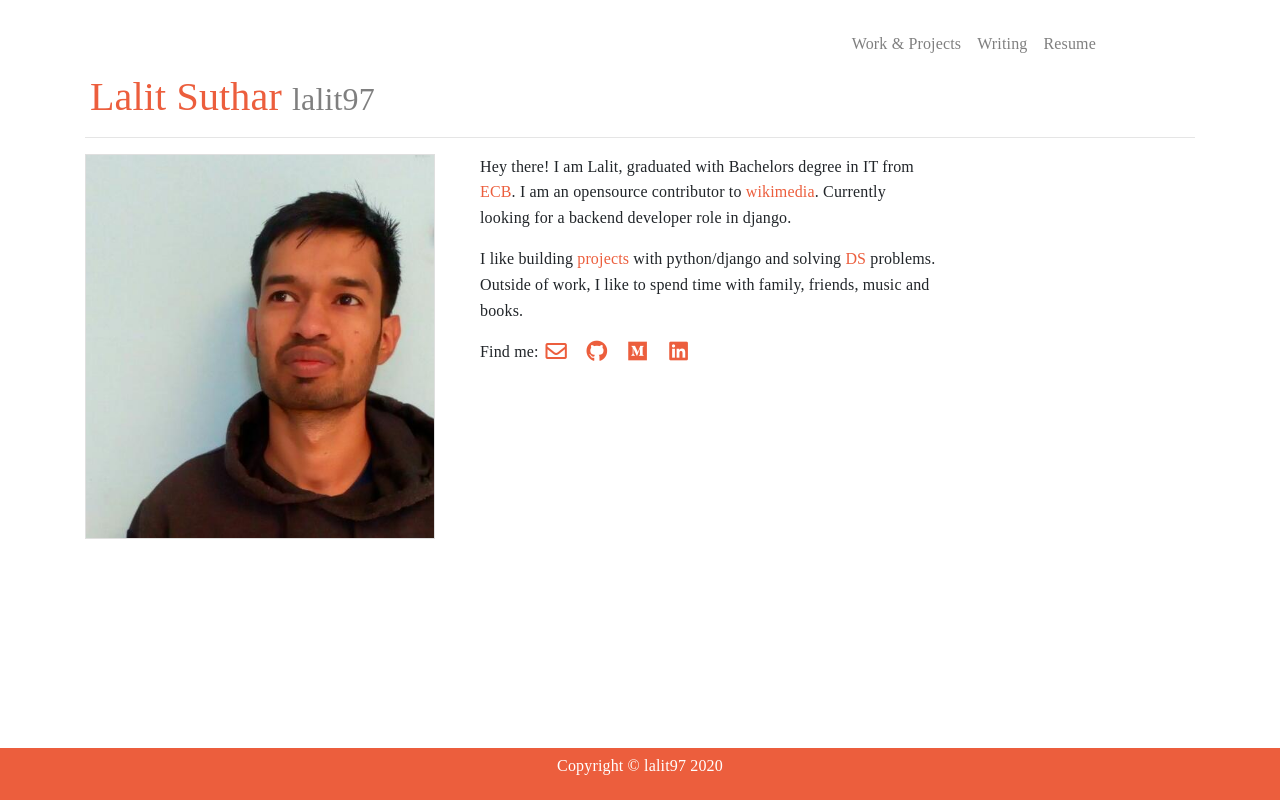
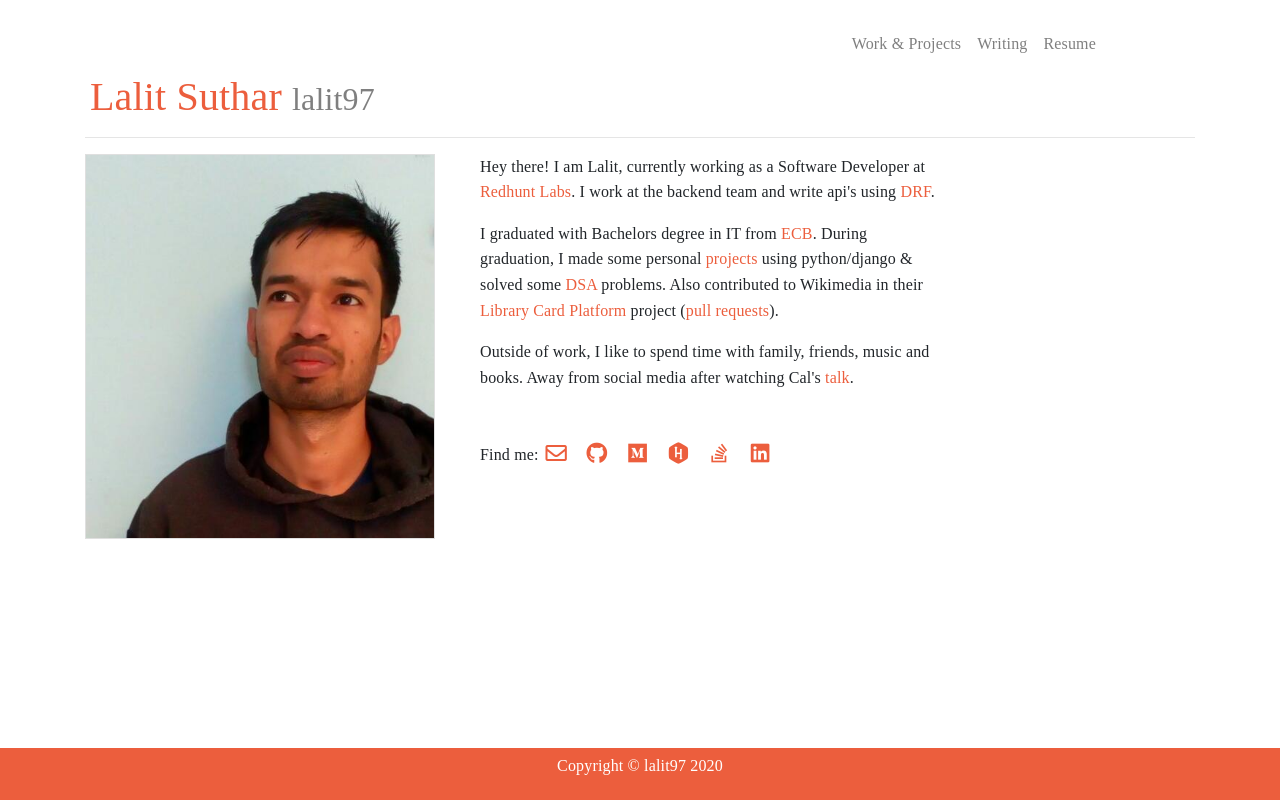
Before and after one commit to lalit97/lalit97.github.io, a plain HTML site: page index.html in a window 1280 px wide. Drawn offline with Linux system fonts and the light colour scheme.

Commit message:
update role

```diff
--- a/index.html
+++ b/index.html
@@ -81,22 +81,22 @@
           <div class="col-md-8">
             <div class="col-md-8">
               <p>
-                Hey there! I am Lalit, graduated with Bachelors degree in IT
-                from
-                <a href="http://ecb.ac.in/" target="_blank">ECB</a>. I am an
-                opensource contributor to
-                <a href="https://www.wikimedia.org/" target="_blank"
-                  >wikimedia</a
-                >. Currently looking for a backend developer role in django.
+                Hey there! I am Lalit, currently working as a Software Developer at <a href="http://redhuntlabs.com/" target="_blank">Redhunt Labs</a>. I work at the backend team and write api's using <a href="https://www.django-rest-framework.org/" target="_blank">DRF</a>.
               </p>
               <p>
-                I like building
-                <a href="projects.html#web-projects">projects</a>
-                with python/django and solving
-                <a href="projects.html#dsa">DS</a>
-                problems. Outside of work, I like to spend time with family,
-                friends, music and books.
+                I graduated with Bachelors degree in IT
+                from
+                <a href="http://ecb.ac.in/" target="_blank">ECB</a>. During graduation, I made some personal <a href="projects.html#web-projects">projects</a>
+                using python/django & solved some
+                <a href="projects.html#dsa">DSA</a>
+                problems. Also contributed to Wikimedia in their <a href="https://wikipedialibrary.wmflabs.org/" target="_blank">Library Card Platform</a> project (<a href="https://github.com/lalit97/open-source-contributions/" target="_blank">pull requests</a>).
               </p>
+              <p>
+                Outside of work, I like to spend time with family,
+                friends, music and books. Away from social media after
+                watching Cal's <a href="https://www.youtube.com/watch?v=3E7hkPZ-HTk" target="_blank">talk</a>.
+              </p>
+              <br>
               <div class="find-me">
                 <div id="icons" style="margin-top: 10px">
                   <span>Find me:</span>
@@ -120,6 +120,20 @@
                     <i class="fab fa-medium fa-fw fa-lg"></i>
                   </a>
                   <a
+                    href="https://www.hackerrank.com/lalit122"
+                    style="margin-right: 10px"
+                    target="_blank"
+                  >
+                    <i class="fab fa-hackerrank fa-fw fa-lg"></i>
+                  </a>
+                  <a
+                    href="https://stackoverflow.com/users/8882295/lalit-suthar"
+                    style="margin-right: 10px"
+                    target="_blank"
+                  >
+                    <i class="fab fa-stack-overflow fa-fw fa-lg"></i>
+                  </a>
+                  <a
                     href="https://www.linkedin.com/in/lalit-suthar-a6a8ab179"
                     target="_blank"
                   >
```
